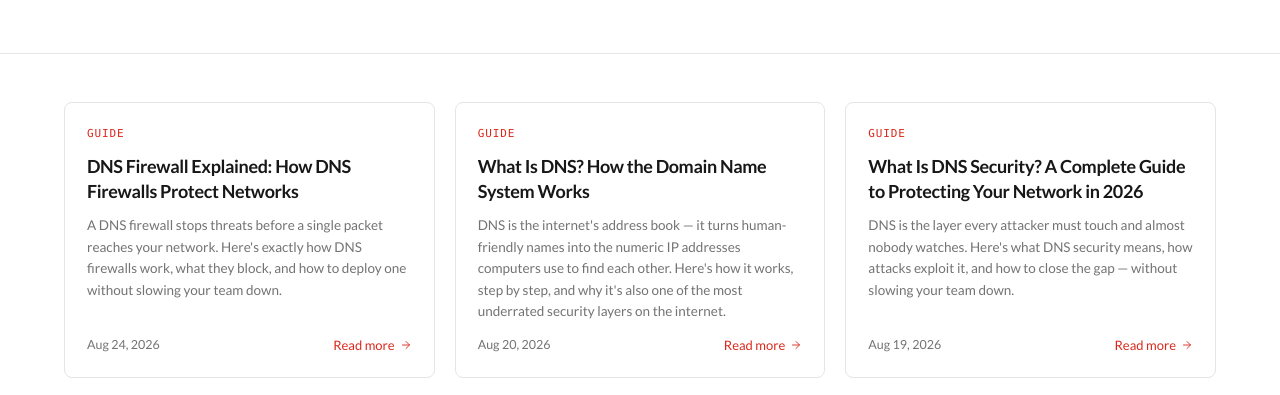
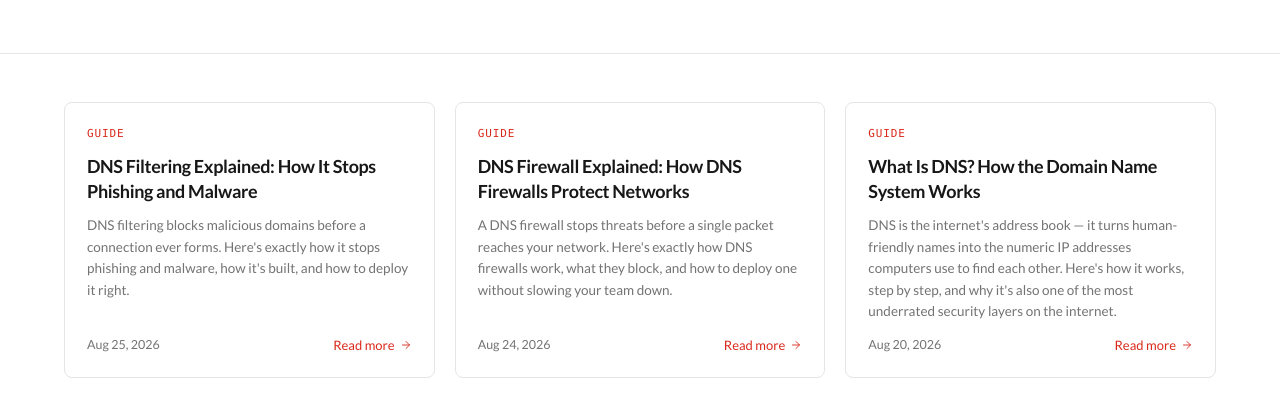
Before and after one commit to vikasswaminh/olladns-marketing, a website: page blog/index.html in a window 1280 px wide. Shown: the part 348-743 px from the top of the page. Drawn offline with Linux system fonts and the light colour scheme.

Commit message:
Added DNS Filtering Explained to blog/index.html as well

```diff
--- a/blog/index.html
+++ b/blog/index.html
@@ -120,6 +120,18 @@
     <div class="container">
       <div class="blog-grid">
 
+        <a class="blog-card" href="/blog/dns-filtering-explained/">
+          <div class="body">
+            <div class="tag">Guide</div>
+            <h4>DNS Filtering Explained: How It Stops Phishing and Malware</h4>
+            <p>DNS filtering blocks malicious domains before a connection ever forms. Here's exactly how it stops phishing and malware, how it's built, and how to deploy it right.</p>
+            <div class="foot">
+              <span class="date">Aug 25, 2026</span>
+              <span class="more">Read more <span data-ic="arrow" style="width:12px;height:12px"></span></span>
+            </div>
+          </div>
+        </a>
+
         <a class="blog-card" href="/blog/dns-firewall-explained-how-dns-firewalls-protect-networks/">
           <div class="body">
             <div class="tag">Guide</div>
```
